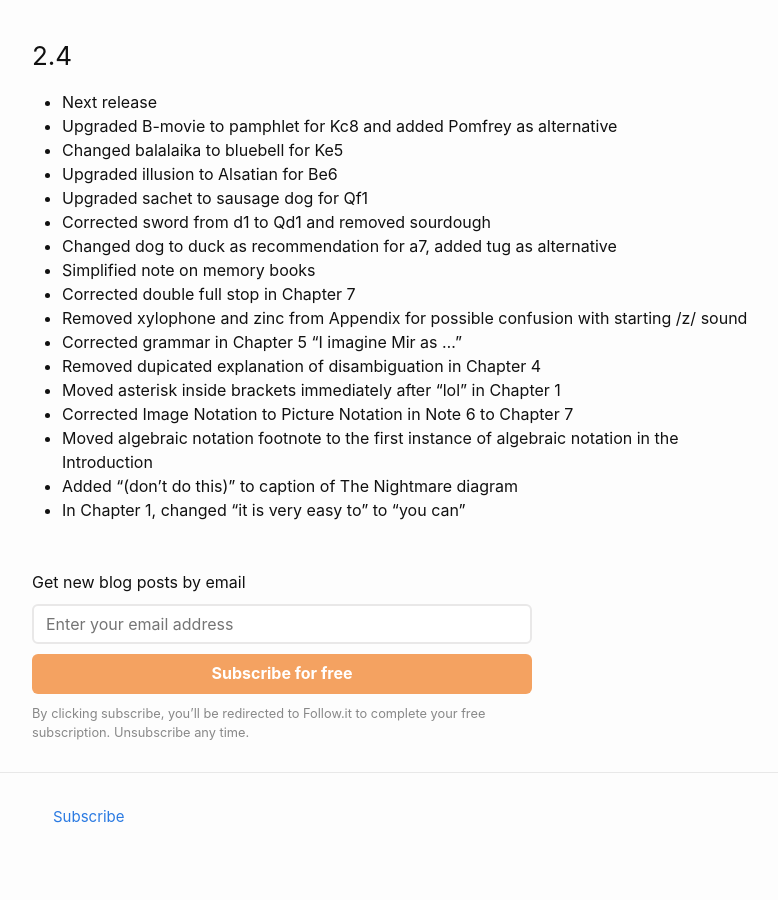
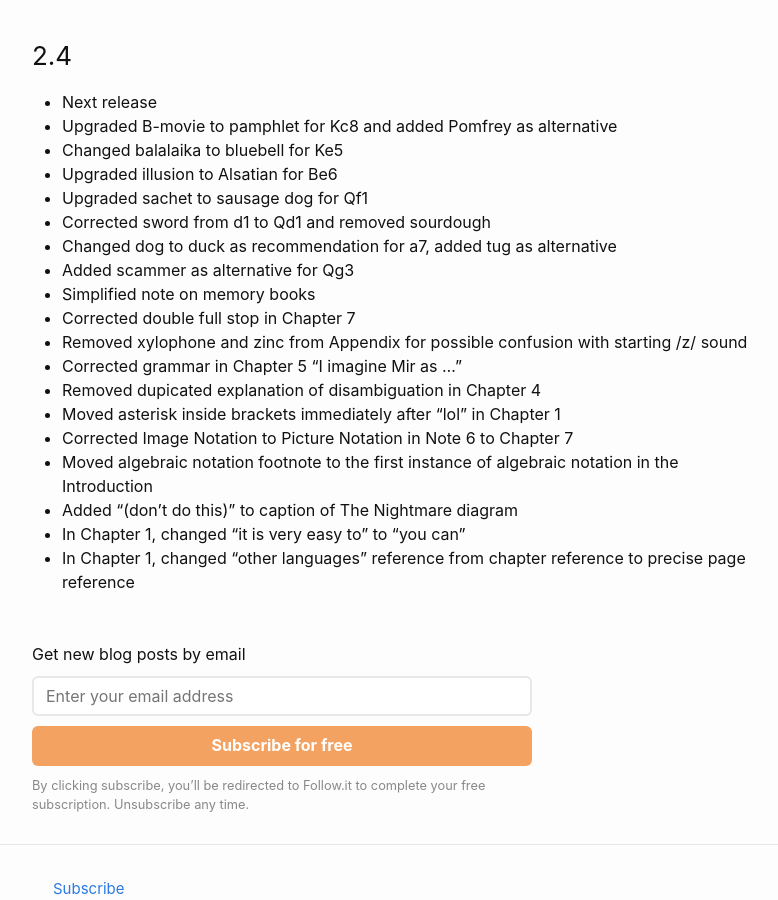
Before and after one commit to liontailedmacaque/liontailedmacaque.github.io, a Jekyll site: the page built from chessmemorypalace/versions.md, in a window 1280 px wide and 900 px high, scrolled down 4848 px. Shown: the whole window, without its empty margins (238-1016 px from the left). Built offline with Jekyll 4.4.1, drawn with Linux system fonts in a browser that asks for light colours.

Commit message:
Update versions.md

```diff
--- a/chessmemorypalace/versions.md
+++ b/chessmemorypalace/versions.md
@@ -129,6 +129,7 @@ This page lists the versions and the changes that have been made. The most signi
 - Upgraded sachet to sausage dog for Qf1
 - Corrected sword from d1 to Qd1 and removed sourdough
 - Changed dog to duck as recommendation for a7, added tug as alternative
+- Added scammer as alternative for Qg3
 - Simplified note on memory books
 - Corrected double full stop in Chapter 7
 - Removed xylophone and zinc from Appendix for possible confusion with starting /z/ sound
@@ -139,3 +140,4 @@ This page lists the versions and the changes that have been made. The most signi
 - Moved algebraic notation footnote to the first instance of algebraic notation in the Introduction
 - Added "(don't do this)" to caption of The Nightmare diagram
 - In Chapter 1, changed "it is very easy to" to "you can"
+- In Chapter 1, changed "other languages" reference from chapter reference to precise page reference
```
